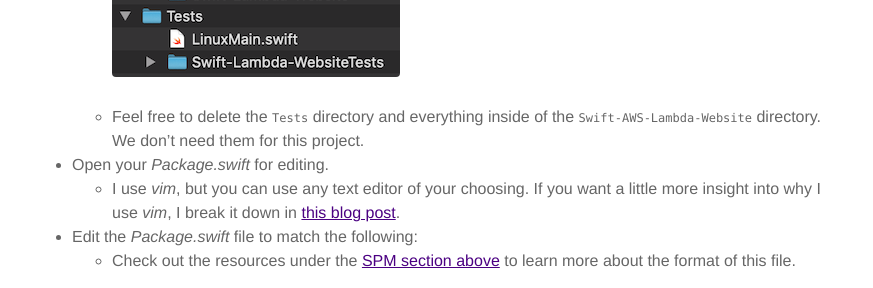
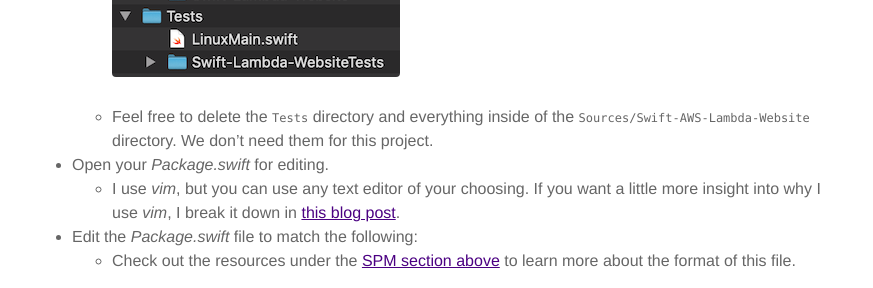
Before and after one commit to jasonzurita/jasonzurita.github.io, a Jekyll site: the page built from _posts/2019-3-05-websites-using-swift-and-aws-lambda.markdown, in a window 1280 px wide and 900 px high, scrolled down 3527 px. Shown: the part 149-437 px from the top of the window, without its empty margins (203-1076 px from the left). Built offline with Jekyll 4.4.1, drawn with Linux system fonts in a browser that asks for light colours.

Commit message:
fix: provide full directory path for clarity

```diff
--- a/_posts/2019-3-05-websites-using-swift-and-aws-lambda.markdown
+++ b/_posts/2019-3-05-websites-using-swift-and-aws-lambda.markdown
@@ -97,7 +97,7 @@ The below source code [is available on Github](https://github.com/jasonzurita/Sw
 
     ![New Swift Package Folder Structure](/assets/images/posts/swift_aws_lambda_website/swift-package-init.png)
 
-  + Feel free to delete the `Tests` directory and everything inside of the `Swift-AWS-Lambda-Website` directory. We don't need them for this project.
+  + Feel free to delete the `Tests` directory and everything inside of the `Sources/Swift-AWS-Lambda-Website` directory. We don't need them for this project.
 - Open your _Package.swift_ for editing.
   + I use _vim_, but you can use any text editor of your choosing. If you want a little more insight into why I use _vim_, I break it down in [this blog post](/try-vim-even-in-xcode).
 - Edit the _Package.swift_ file to match the following:
```
